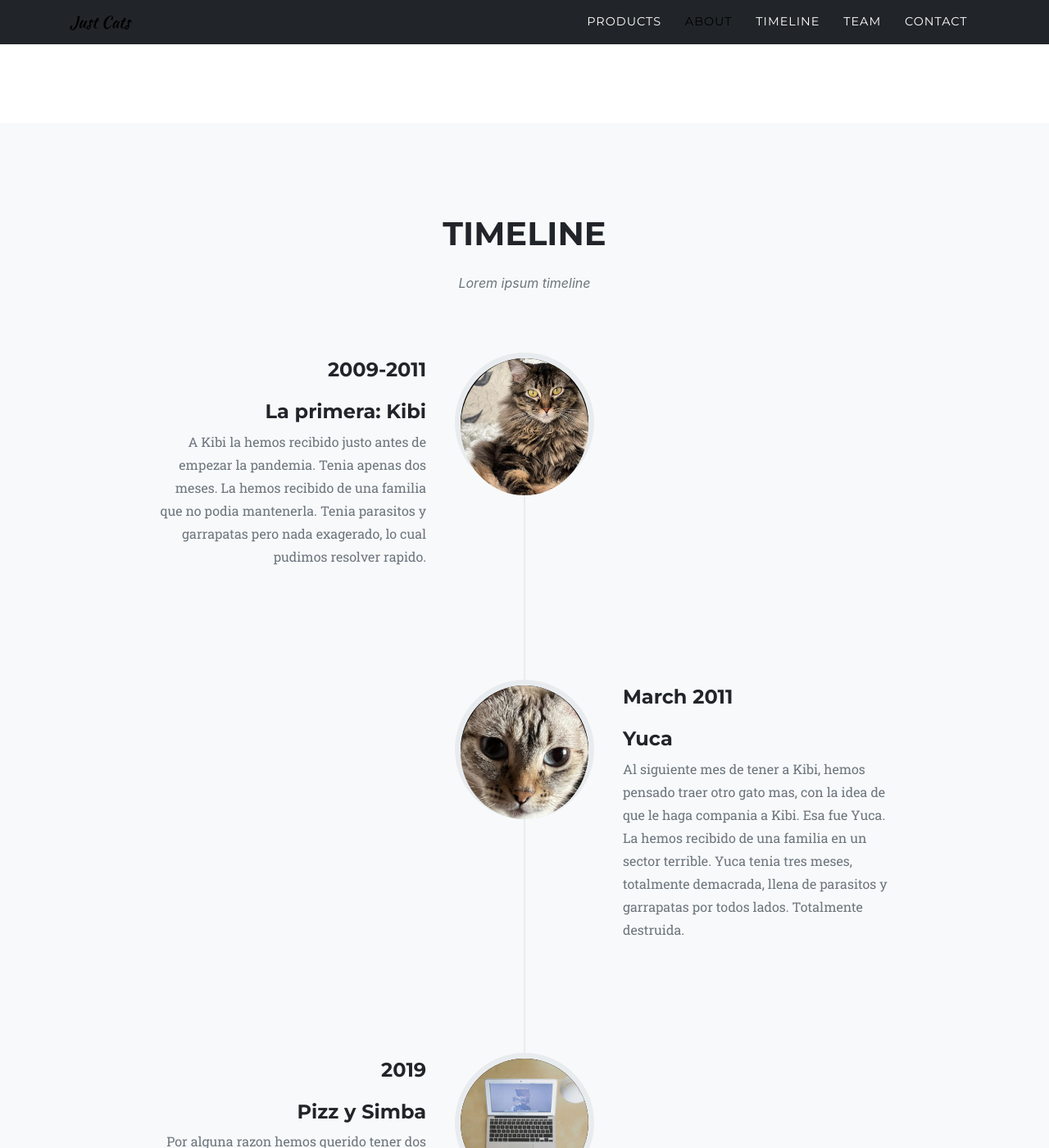
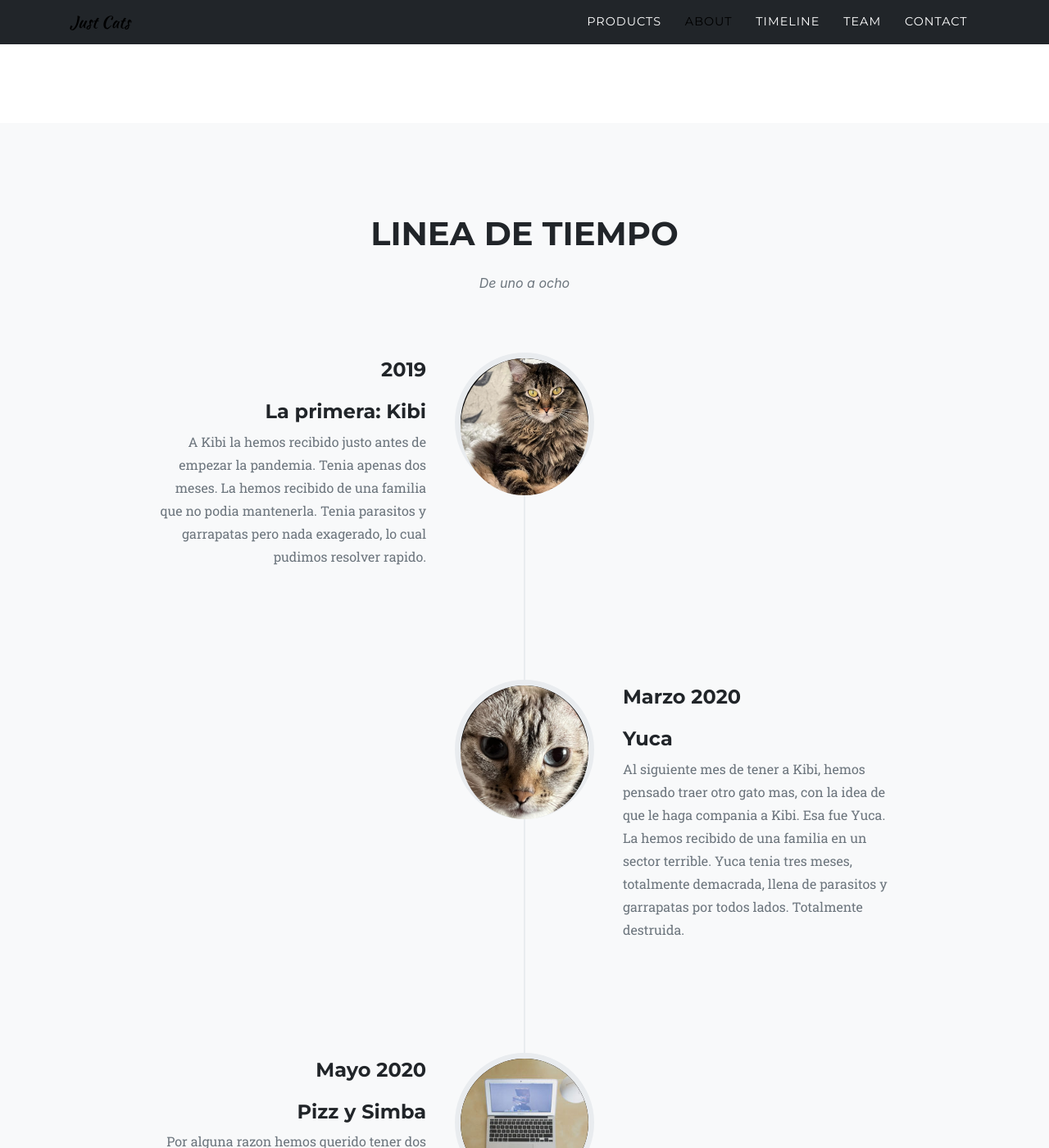
Before and after one commit to Caquita-beep/JustCats, a Jekyll site: the page built from index.md, in a window 1280 px wide and 1400 px high, scrolled down 2361 px. Shown: the whole window at 82% size. Built offline with Jekyll 4.4.1, drawn with Linux system fonts in a browser that asks for light colours; some web fonts are replaced; some of the changed text lies outside the part shown.

Commit message:
Update sitetext.yml

```diff
--- a/_data/sitetext.yml
+++ b/_data/sitetext.yml
@@ -38,34 +38,34 @@ en: &DEFAULT_EN
     closebutton: "Close Project"
 
   timeline:
-    title: "Timeline"
-    text: "Lorem ipsum timeline"
+    title: "Linea de Tiempo"
+    text: "De uno a ocho"
     section: timeline
     # left is the default
     #start_align: "left"
     events:
       - title: "La primera: Kibi"
-        year: "2009-2011"
+        year: "2019"
         desc: "A Kibi la hemos recibido justo antes de empezar la pandemia. Tenia apenas dos meses. La hemos recibido de una familia que no podia mantenerla. Tenia parasitos y garrapatas pero nada exagerado, lo cual pudimos resolver rapido."
         image: assets/img/timeline/kipi.png
         alt:
       - title: "Yuca"
-        year: "March 2011"
+        year: "Marzo 2020"
         desc: "Al siguiente mes de tener a Kibi, hemos pensado traer otro gato mas, con la idea de que le haga compania a Kibi. Esa fue Yuca. La hemos recibido de una familia en un sector terrible. Yuca tenia tres meses, totalmente demacrada, llena de parasitos y garrapatas por todos lados. Totalmente destruida."
         image: assets/img/timeline/yuca.jpg
         alt:
       - title: "Pizz y Simba"
-        year: "2019"
+        year: "Mayo 2020"
         desc: "Por alguna razon hemos querido tener dos mas adicionales y entonces fuimos a un refugio que hay en el centro civico. Ahi encontramos a Pizza y Simba. Ambos esqueletos, garrapatas y parasitos, sin embargo no tan destruidos como Yuca. Con estos dos, hemos decidido que son suficiente gatos los que tenemos"
         image: assets/img/timeline/3.jpg
         alt: image alt text
       - title: "Chapi y Chibi Chibi"
-        year: "2009-2011"
+        year: "Septiembre 2020"
         desc: "A los pocos meses despues, conversando con una vendedora de plasticos, me cuenta que esta buscando hogar para dos gatitos de 2 meses. Me manda fotos y decidimos recibir uno. Sin embargo, al dia siguiente fuimos a recibir al otro. Y esta vez no juramos que no ibamos a recibir mas gatos."
         image: assets/img/timeline/4.jpg
         alt:
       - title: "Kuki y Taco"
-        year: "2009-2011"
+        year: "Marzo 2021"
         desc: "Pero algo paso un dia q estuve en Duran visitando un taller de metalmecanica. Al salir, veo que alguien habia dejado una funda de rafia a la entrada del taller, justo en el medio. La he recogido y adentro habian dos gatitos de aproximadamente de 1 mes. Yo estaba solo con el dueno del taller, la calle vacia, y no sabia que hacer. He decidido llevarmelos a la casa."
         image: assets/img/timeline/4.jpg
         alt:
```
